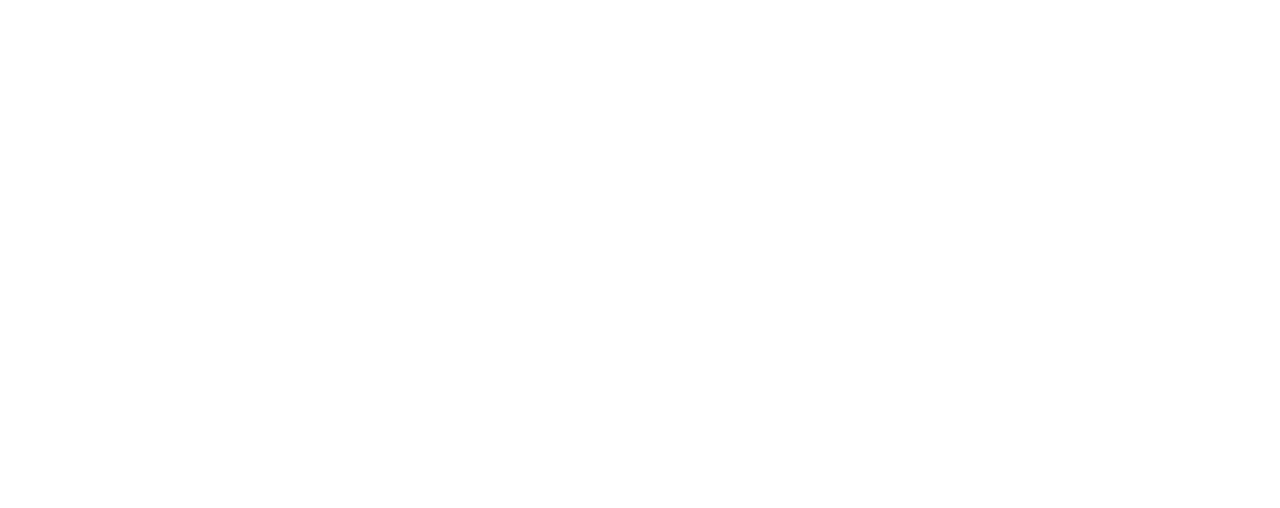
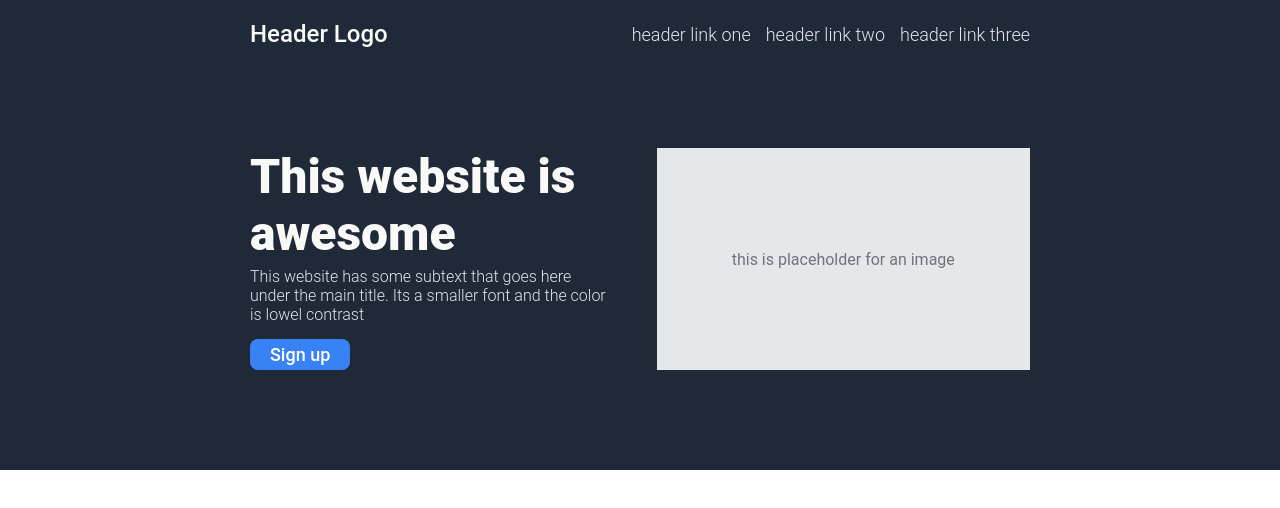
Before and after one commit to petrynka/Project-Landing-Page, a plain HTML site: page index.html in a window 1280 px wide. Drawn offline with Linux system fonts and the light colour scheme.

Commit message:
Adding header nav and header content
Create complete header adding header logo, nav and content with all styles

```diff
--- a/index.html
+++ b/index.html
@@ -3,9 +3,41 @@
 <head>
     <meta charset="UTF-8">
     <meta name="viewport" content="width=device-width, initial-scale=1.0">
-    <title>Document</title>
+    <title>First Landing Page</title>
+    <link rel="stylesheet" href="./style.css">
 </head>
 <body>
 
+<div class="wrapper">
+    <div class="header">
+        <div class="header-top">
+            <div class="header-logo">
+                Header Logo
+            </div>
+            <div class="header-nav">
+                <ul>
+                    <li><a href="#"></a>header link one</li>
+                    <li><a href="#"></a>header link two</li>
+                    <li><a href="#"></a>header link three</li>
+                </ul>
+            </div>
+        </div>
+
+        <div class="header-content">
+            <div class="header-content-left">
+                <h1>This website is awesome</h1>
+                <p>This website has some subtext that goes here under the main title. Its a smaller font and the color is lowel
+                    contrast</p>
+                <button class="button">Sign up</button>
+            </div>
+            <div class="header-content-right">
+                <div class="placeholder-photo">
+                    this is placeholder for an image
+                </div>
+            </div>
+        </div>
+    </div>
+</div>
+
 </body>
 </html>
--- a/style.css
+++ b/style.css
@@ -1,5 +1,74 @@
 *{
-    max-width: 0px;
+    margin: 0px;
     padding: 0px;
     box-sizing: border-box;
+    font-family: Roboto, sans-serif;
 }
+
+.header{
+    background-color: #1F2937;
+    padding: 0 250px;
+}
+
+.header-top{
+    display: flex;
+    justify-content: space-between;
+    color: #F9FAF8;
+    align-items: center;
+    padding-top: 20px;
+}
+
+.header-logo{
+    font-size: 24px;
+    font-weight: 500;
+}
+
+ul{
+    list-style: none;
+    display: flex;
+    gap: 15px;
+    font-size: 18px;
+    color: #E5E7EB;
+    cursor: pointer;
+    font-weight: 300;
+}
+
+.header-content{
+    padding-top: 100px;
+    display: flex;
+    padding-bottom: 100px;
+}
+
+h1{
+    font-size: 48px;
+    color: #F9FAF8;
+    font-weight: 900;
+}
+
+.header-content p{
+    padding: 5px 50px 5px 0px;
+    color: #E5E7EB;
+    font-weight: 18px;
+    font-weight: 300;
+}
+
+.header-content-right{
+    width: 100%;
+    display: flex;
+    justify-content: center;
+    align-items: center;
+    background-color: #E5E7EB;
+    color: #6f737a;
+}
+
+.button{
+    background-color: #3882F6;
+    font-size: 18px;
+    font-weight: 500;
+    padding: 5px 20px;
+    border: #3882F6;
+    border-radius: 8px;
+    color: white;
+    margin-top: 10px;
+    cursor: pointer;
+}
```
